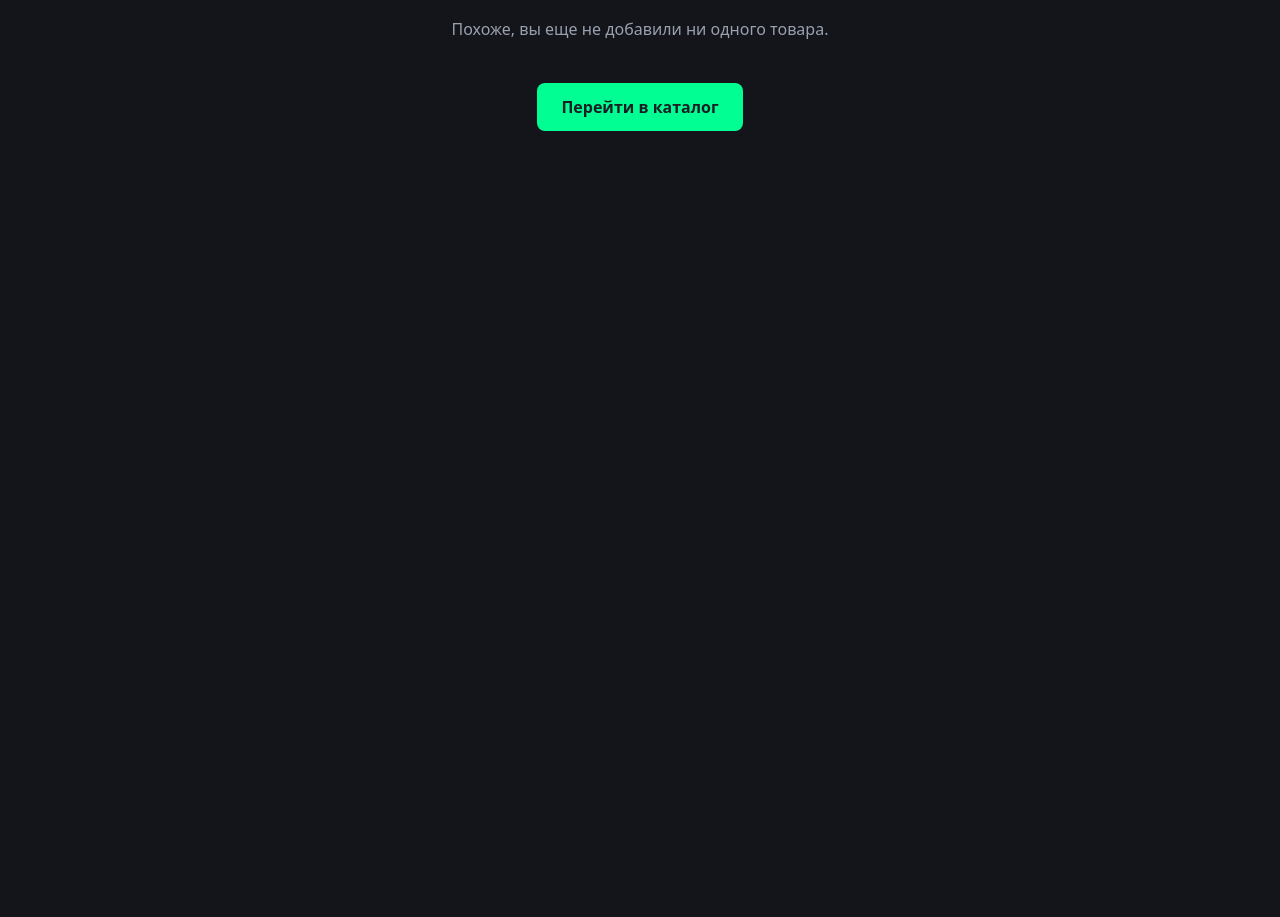
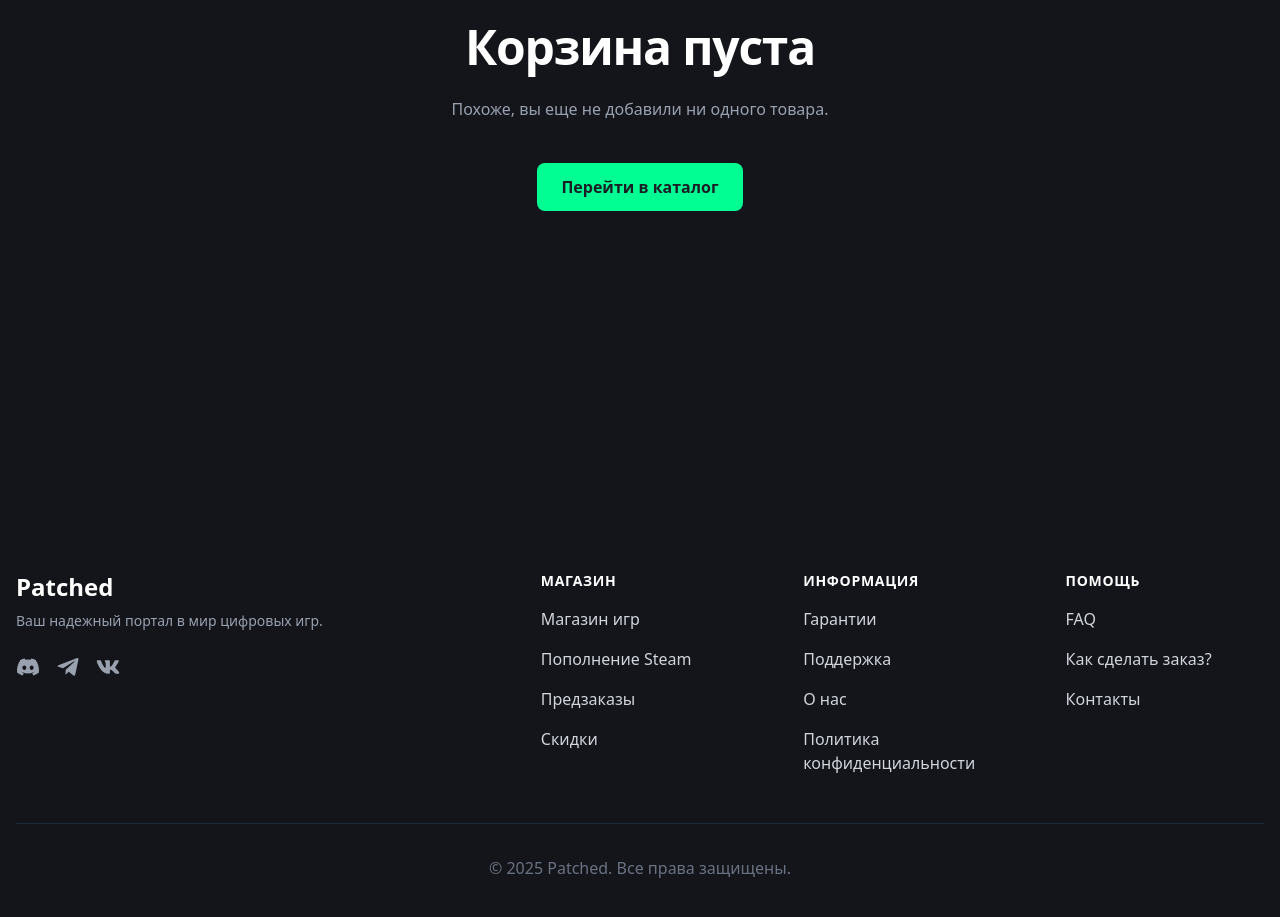
Before and after one commit to rehydrate1/Patched-Game-Store, a Next.js app in the folder frontend/: page /shop/cart in a window 1280 px wide. Shown: the part 411-1328 px from the top of the page. Before the commit the page ends 800 px from the top, so only its background shows below. Built offline with nearby package versions, Linux system fonts and the light colour scheme.

Commit message:
develop-frontend: made first footer and continue working on dashboard

```diff
--- a/frontend/package.json
+++ b/frontend/package.json
@@ -15,6 +15,7 @@
     "next": "15.3.1",
     "react": "^19.0.0",
     "react-dom": "^19.0.0",
+    "react-icons": "^5.5.0",
     "react-redux": "^9.2.0",
     "react-select": "^5.10.1",
     "sass": "^1.87.0",
--- a/frontend/src/app/Dashboard.tsx
+++ b/frontend/src/app/Dashboard.tsx
@@ -85,7 +85,7 @@ export default function Dashboard() {
                 </section>
 
 
-                <section id="why-us" className="mb-24">
+                <section id="why-us" className="mb-5">
                     <h2 className="text-4xl font-bold text-center mb-20 text-white">Почему Patched?</h2>
                     <div className="grid grid-cols-1 md:grid-cols-3 gap-8">
                         {privileges.map(privilege => (
--- a/frontend/src/app/shop/cart/Cert.tsx
+++ b/frontend/src/app/shop/cart/Cert.tsx
@@ -30,7 +30,7 @@ export default function Cart() {
     // Блок для пустой корзины остается без изменений, он уже адаптивен
     if (cartItems.length === 0) {
         return (
-            <div className="container mx-auto text-center py-20 px-4">
+            <div className="container mx-auto text-center py-40 px-4">
                 <XCircleIcon className="mx-auto h-24 w-24 text-gray-400" />
                 <h1 className="mt-4 text-3xl font-bold tracking-tight text-white sm:text-5xl">Корзина пуста</h1>
                 <p className="mt-6 text-base leading-7 text-gray-400">Похоже, вы еще не добавили ни одного товара.</p>
--- a/frontend/src/components/LayoutWrapper.tsx
+++ b/frontend/src/components/LayoutWrapper.tsx
@@ -1,31 +1,33 @@
 "use client"
-
 
 import { usePathname } from 'next/navigation';
 import MainHeader from "@/components/UI/Headers/MainHeader/MainHeader";
 import ShopHeader from "@/components/UI/Headers/ShopHeader/ShopHeader";
 import React from "react";
+import MainFooter from "@/components/UI/Footers/MainFooter/MainFooter";
 
 export default function LayoutWrapper({ children }: { children: React.ReactNode }): React.ReactElement {
-
     const pathname: string = usePathname();
     const isAuthPage: boolean = pathname.startsWith('/auth');
-    const isShopPage: boolean = pathname.startsWith('/shop');
 
     return (
         <>
-            <div className="">
+            {/* Добавляем классы для стилизации */}
+            <div className="layout-wrapper">
                 {!isAuthPage && (
                     <MainHeader />
                 )}
                 {!isAuthPage && (
                     <ShopHeader />
                 )}
-                <main>
+                {/* Добавляем класс для основного контента */}
+                <main className="main-content">
                     {children}
                 </main>
+                {!isAuthPage && (
+                    <MainFooter />
+                )}
             </div>
-
         </>
     )
 }
--- /dev/null
+++ b/frontend/src/components/UI/Footers/MainFooter/MainFooter.tsx
@@ -0,0 +1,71 @@
+import { FaDiscord, FaTelegramPlane, FaVk } from 'react-icons/fa';
+import FooterNavItem from "@/components/UI/NavItems/FooterNavItem/FooterNavItem";
+
+export default function MainFooter() {
+
+
+    return (
+        <footer className="text-gray-300 mt-30">
+            <div className="container mx-auto py-20 px-4 sm:px-4 ">
+                <div className="grid grid-cols-1 md:grid-cols-2 lg:grid-cols-5 gap-16">
+
+                    <div className="md:col-span-2 lg:col-span-2">
+                        <h2 className="text-2xl font-bold text-white mb-2">
+                            Patched
+                        </h2>
+                        <p className="text-sm text-gray-400 mb-6 max-w-xs">
+                            Ваш надежный портал в мир цифровых игр.
+                        </p>
+                        <div className="flex space-x-4">
+                            <a href="#" className="text-gray-400 transition-all duration-300 transform hover:text-white hover:-translate-y-1 hover:scale-110" aria-label="Discord">
+                                <FaDiscord size={24} />
+                            </a>
+                            <a href="#" className="text-gray-400 transition-all duration-300 transform hover:text-white hover:-translate-y-1 hover:scale-110" aria-label="Discord">
+                                <FaTelegramPlane size={24} />
+                            </a>
+                            <a href="#" className="text-gray-400 transition-all duration-300 transform hover:text-white hover:-translate-y-1 hover:scale-110" aria-label="Discord">
+                                <FaVk size={24} />
+                            </a>
+                        </div>
+                    </div>
+
+                    <div>
+                        <h3 className="text-sm font-semibold text-white uppercase tracking-wider">Магазин</h3>
+                        <ul className="space-y-4 mt-4">
+                            <FooterNavItem text={'Магазин игр'} link={'/'} />
+                            <FooterNavItem text={'Пополнение Steam'} link={'/'} />
+                            <FooterNavItem text={'Предзаказы'} link={'/'} />
+                            <FooterNavItem text={'Скидки'} link={'/'} />
+                            <FooterNavItem text={''} link={'/'} />
+                        </ul>
+                    </div>
+
+                    <div>
+                        <h3 className="text-sm font-semibold text-white uppercase tracking-wider">Информация</h3>
+                        <ul className="space-y-4 mt-4">
+                            <FooterNavItem text={'Гарантии'} link={'/'} />
+                            <FooterNavItem text={'Поддержка'} link={'/'} />
+                            <FooterNavItem text={'О нас'} link={'/'} />
+                            <FooterNavItem text={'Политика конфиденциальности'} link={'/'} />
+                        </ul>
+                    </div>
+
+                    <div>
+                        <h3 className="text-sm font-semibold text-white uppercase tracking-wider">Помощь</h3>
+                        <ul className="space-y-4 mt-4">
+                            <FooterNavItem text={'FAQ'} link={'/'} />
+                            <FooterNavItem text={'Как сделать заказ?'} link={'/'} />
+                            <FooterNavItem text={'Контакты'} link={'/'} />
+                        </ul>
+                    </div>
+
+                </div>
+
+                <div className="mt-12 pt-8 border-t border-gray-800 text-center text-gray-500">
+                    <p>© {new Date().getFullYear()} Patched. Все права защищены.</p>
+                </div>
+            </div>
+
+        </footer>
+    );
+}
--- /dev/null
+++ b/frontend/src/components/UI/NavItems/FooterNavItem/FooterNavItem.module.scss
@@ -0,0 +1,7 @@
+
+.footerLink{
+
+  &:hover{
+    color: #00FE92;
+  }
+}
--- /dev/null
+++ b/frontend/src/components/UI/NavItems/FooterNavItem/FooterNavItem.tsx
@@ -0,0 +1,22 @@
+import styles from './FooterNavItem.module.scss'
+import Link from "next/link";
+
+
+interface FooterNavItemProps {
+    text: string,
+    link: string,
+    className?: string,
+}
+
+export default function FooterNavItem({text, link, className = ''}: FooterNavItemProps) {
+
+    return (
+
+        <li>
+            <Link href={link} className={`transition-colors duration-300 hover:text-white ${className} ${styles.footerLink}`}>
+                {text}
+            </Link>
+        </li>
+
+    )
+}
--- a/frontend/src/styles/globals.scss
+++ b/frontend/src/styles/globals.scss
@@ -3,6 +3,21 @@
 
 html, body, #root {
   background-color: #14151B;
+  height: 100%;
+  margin: 0;
+  padding: 0;
+}
+
+
+
+.layout-wrapper {
+  display: flex;
+  flex-direction: column;
+  min-height: 100vh; // или 100dvh для лучшей поддержки на мобильных
+}
+
+.main-content {
+  flex-grow: 1; // Это самая важная часть!
 }
 
 .authBackground{
```
Also changed, not shown: frontend/src/components/UI/Headers/AuthHeader/AuthHeader.module.scss (added), frontend/src/components/UI/Headers/AuthHeader/AuthHeader.tsx (renamed from frontend/src/components/UI/AuthHeader/AuthHeader.tsx), 1 other file (tests, documents, lock files or other folders).
